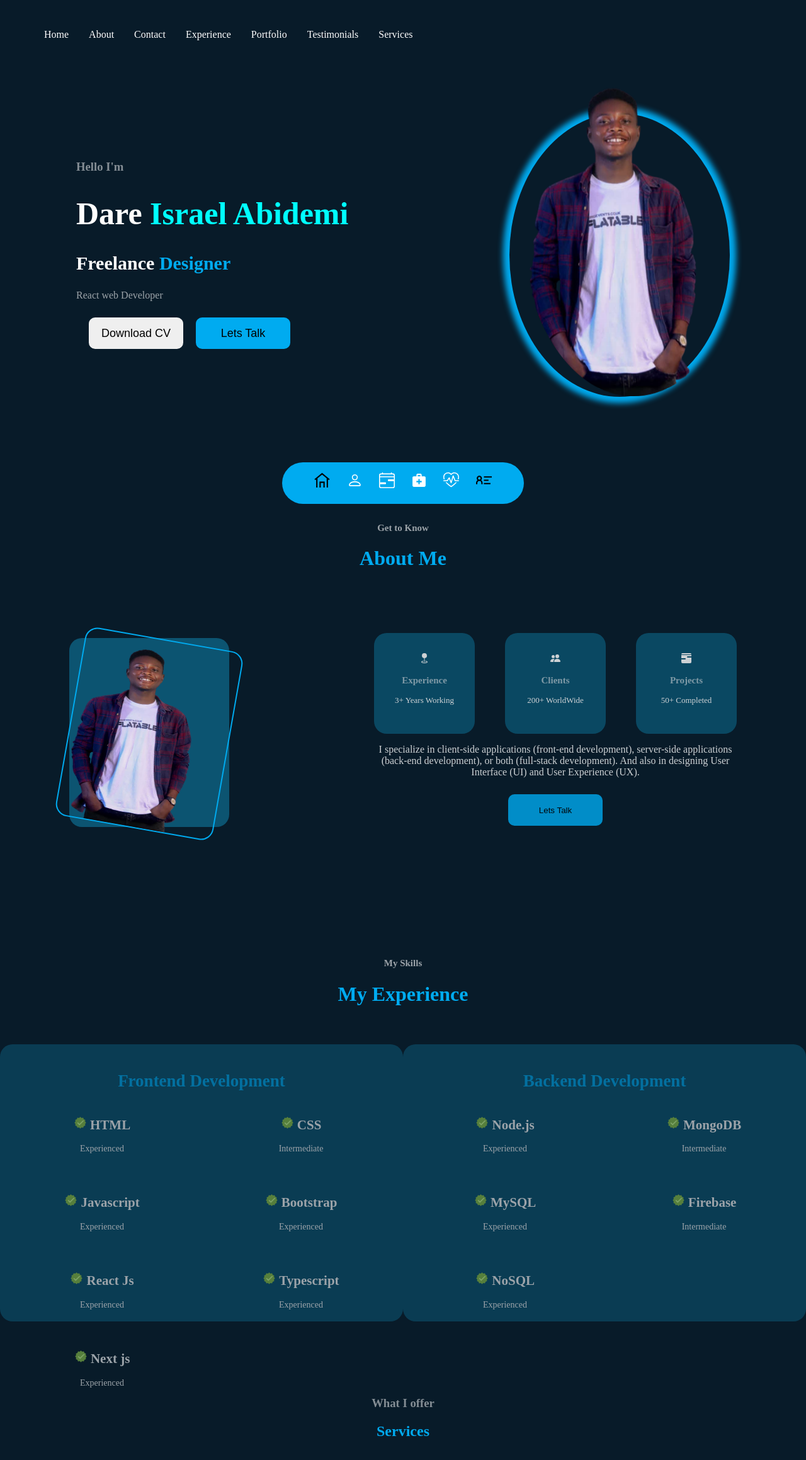
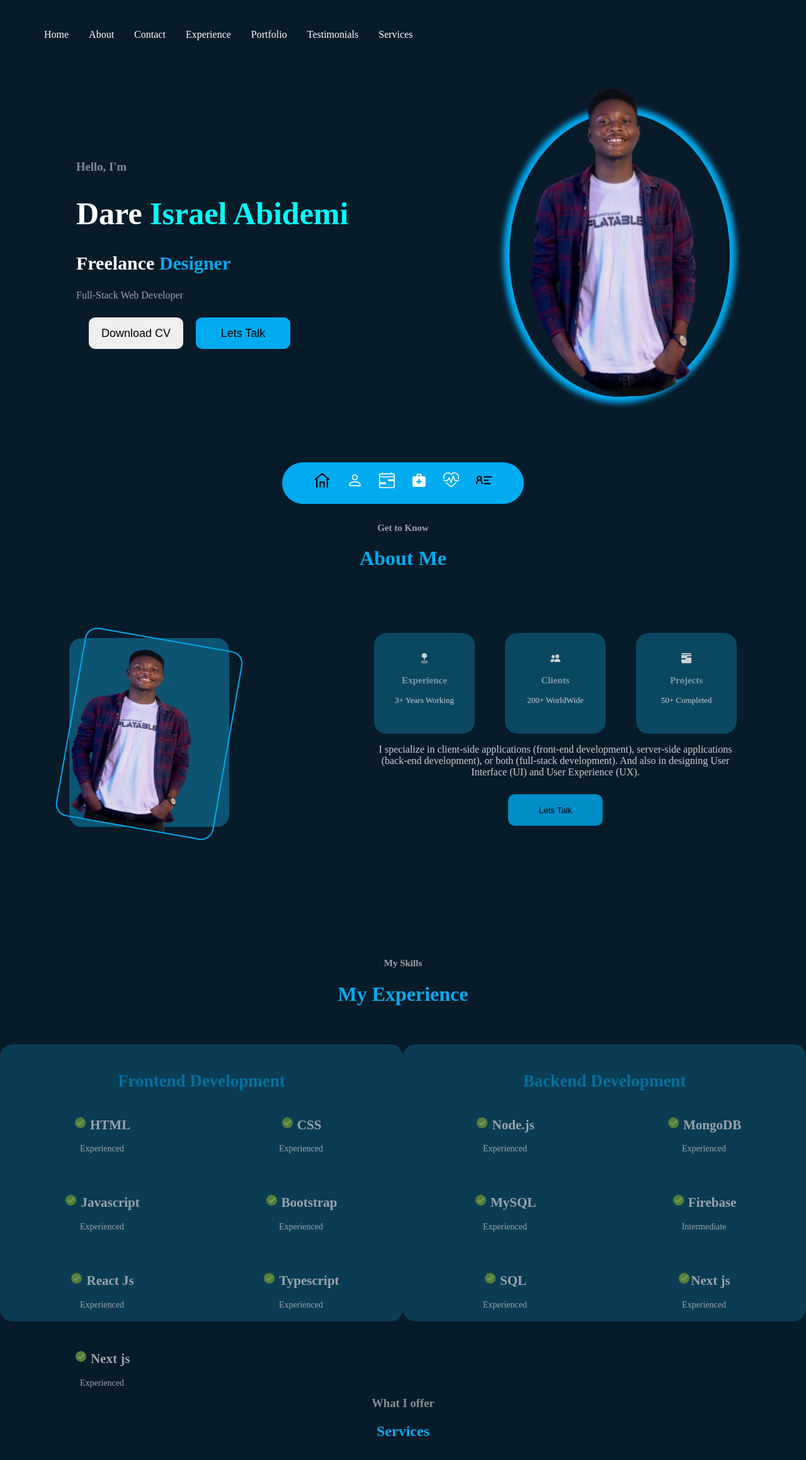
Before and after one commit to DareIsrael/Portfolio, a React (Create React App) app: page / in a window 1280 px wide. Shown: the top 2318 px of the page at 63% size. Built offline with nearby package versions, Linux system fonts and the light colour scheme.

Commit message:
added recent work

```diff
--- a/src/Component/Experience.js
+++ b/src/Component/Experience.js
@@ -23,7 +23,7 @@ function Experience () {
             </div>
             <div>
                 <h2> <FcApproval /> CSS</h2>
-                <p>Intermediate</p>
+                <p>Experienced</p>
             </div>
             <div>
                 <h2> <FcApproval /> Javascript</h2>
@@ -58,7 +58,7 @@ function Experience () {
 
               <div>
                 <h2> <FcApproval /> MongoDB </h2>
-                <p>Intermediate </p>
+                <p>Experienced</p>
               </div>
               <div>
                 <h2> <FcApproval /> MySQL </h2>
@@ -69,7 +69,11 @@ function Experience () {
                 <p>Intermediate </p>
               </div>
               <div>
-                <h2> <FcApproval /> NoSQL</h2>
+                <h2> <FcApproval /> SQL</h2>
+                <p>Experienced </p>
+              </div>
+              <div>
+                <h2> <FcApproval />Next js</h2>
                 <p>Experienced </p>
               </div>
 
--- a/src/Component/Home.js
+++ b/src/Component/Home.js
@@ -20,7 +20,7 @@ function Home () {
     return (
         <div id="home" className="home_1">
             <div className="home_2">
-                <h3 className="slideh3">Hello I'm</h3>
+                <h3 className="slideh3">Hello, I'm</h3>
 
                  <h1  data-aos="fade-right" >Dare  <span className="home_name"> Israel Abidemi </span> </h1>
 
@@ -28,7 +28,7 @@ function Home () {
 
 
 
-                <p>React web Developer</p>
+                <p>Full-Stack Web Developer</p>
                 <div className="home_3">
                    <a href="WebDev-Dare.pdf" download><button>Download CV</button></a>
                   <a href="#contact"><button className="buttontalk">Lets Talk</button> </a>
--- a/src/Component/Portfolio.js
+++ b/src/Component/Portfolio.js
@@ -66,7 +66,7 @@ function Portfolio () {
                     <h2>E-commerce</h2>
                     <div className="port_4">
                     <a href=""> <button>Github</button> </a>
-                        <a href="https://deliveryapp-ui.onrender.com/"><button className="livedemo">Live Demo</button></a>
+                        <a href="https://www.myelectrovault.com/"><button className="livedemo">Live Demo</button></a>
                     </div>
                 </div>
             </div>
```
